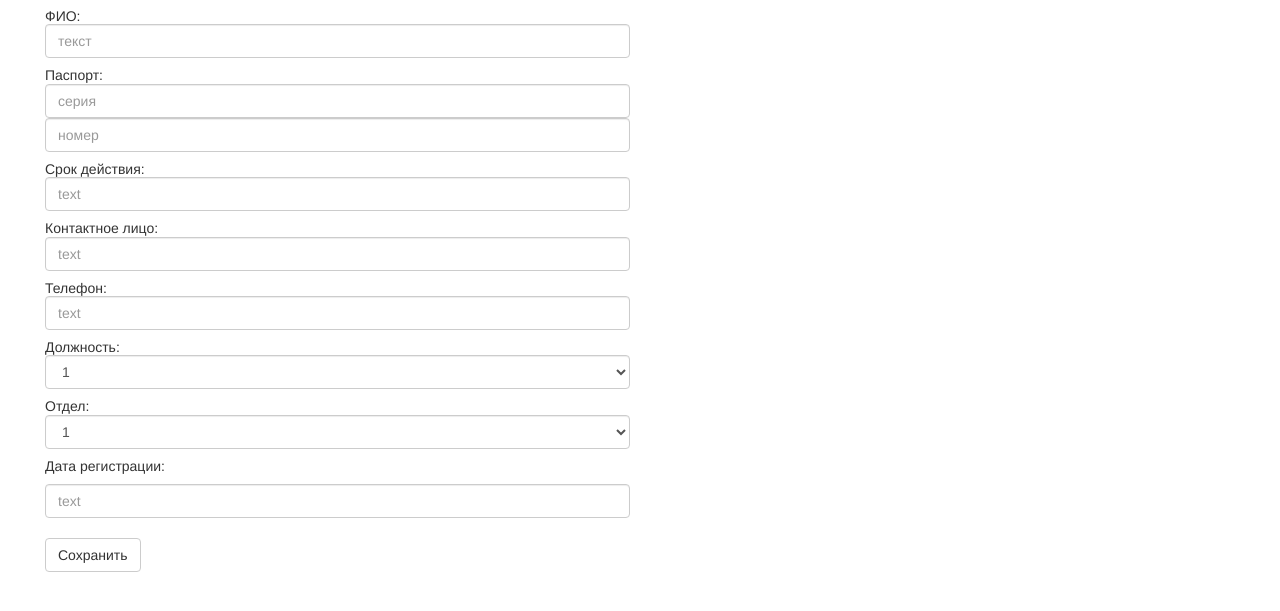
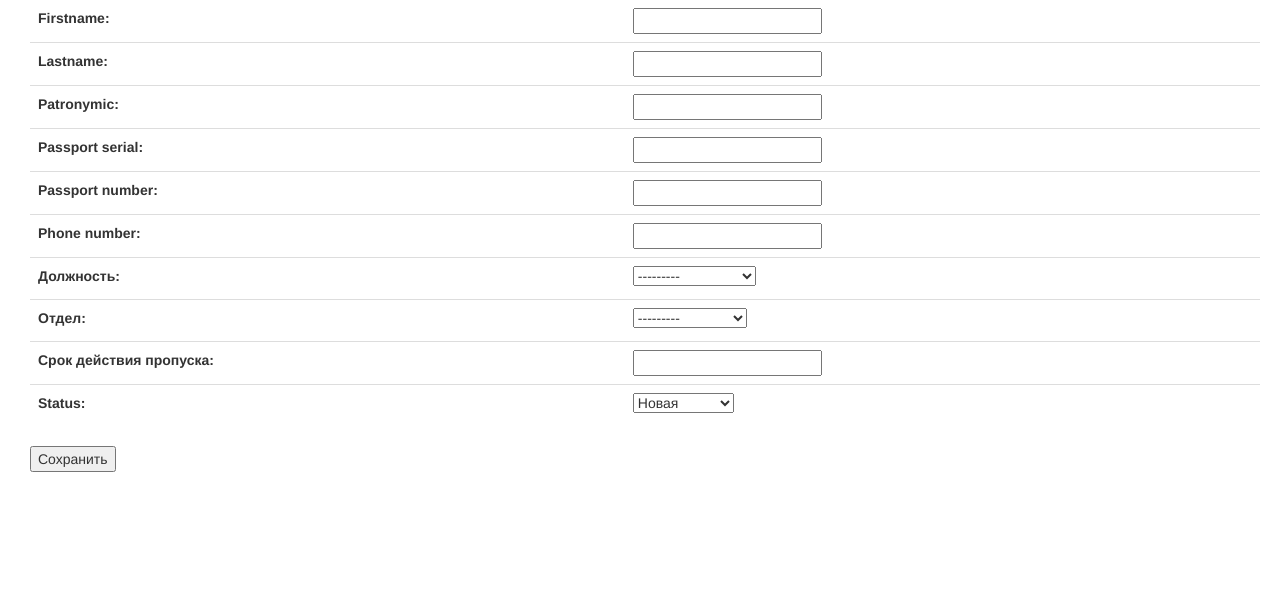
Before and after one commit to eternty/PermitSys, a Django app: page /new_request in a window 1280 px wide. Shown: the part 51-662 px from the top of the page. Run offline with Django 3.2, Linux system fonts and the light colour scheme; data comes from the database, SQL or seed files in the repository; both versions use the stored data as it was after the commit; some libraries are stand-ins or nearby versions.

Commit message:
new req has to deside

```diff
--- a/MyProject10Sem/urls.py
+++ b/MyProject10Sem/urls.py
@@ -26,13 +26,15 @@ urlpatterns = [
     #url(r'^admin/', include(admin.site.urls)),
     url(r'^admin/', admin.site.urls),
     url(r'^request_sys?$', views.request_sys),
+    #url(r'^request/(?P<pk>[0-9]+)/request_sys?$', views.request_sys),
     url(r'^permit_sys?$', views.permit_sys),
+
     url(r'^depart?$', views.depart),
 
-    url(r'^new_request?$', views.request),
+    url(r'^new_request?$', views.new_request),
     url(r'^new_permit?$', views.permit),
     url(r'^new_person?$', views.person),
-    url(r'^(?P<pk>[0-9]+)/request/?$', views.request),
+    url(r'^request/(?P<pk>[0-9]+)/?$', views.request),
 
     url(r'^permit_sys_req?$', views.permit_sys_req),
     url(r'^permit_sys_permits?$', views.permit_sys_permits),
--- /dev/null
+++ b/RequestSysApplication/forms.py
@@ -0,0 +1,9 @@
+from django.forms import ModelForm
+from RequestSysApplication.models import *
+from MyPermitSysApplication.models import *
+
+class RequestForm(ModelForm):
+    class Meta:
+        model = Request
+        fields = ['firstname', 'lastname', 'patronymic', 'passport_serial', 'passport_number', 'phone_number',
+                'position','department', 'end_date', 'status']
--- a/RequestSysApplication/views.py
+++ b/RequestSysApplication/views.py
@@ -1,5 +1,7 @@
+from django.http import HttpResponse
 from django.shortcuts import render
 from RequestSysApplication.models import Request
+from RequestSysApplication.forms import RequestForm
 
 # Create your views here.
 def index(request):
@@ -22,8 +24,58 @@ def depart(request):
 def permit(request):
     return render(request, 'new_permit.html')
 
-def request(request):
-    return render(request, 'new_request.html')
+def request(request,pk):
+    if request.method== 'POST':
+        our_request = Request.objects.get(id=pk)
+
+        our_form = RequestForm(request.POST)
+        if our_form.is_valid():
+            our_request.firstname = our_form.cleaned_data['firstname']
+            our_request.lastname = our_form.cleaned_data['lastname']
+            our_request.patronymic = our_form.cleaned_data['patronymic']
+            our_request.department = our_form.cleaned_data['department']
+            our_request.position = our_form.cleaned_data['position']
+            our_request.end_date = our_form.cleaned_data['end_date']
+            our_request.passport_number = our_form.cleaned_data['passport_number']
+            our_request.passport_serial = our_form.cleaned_data['passport_serial']
+            our_request.phone_number = our_form.cleaned_data['phone_number']
+            our_request.status = our_form.cleaned_data['status']
+            our_request.save()
+            request_form = RequestForm(instance=our_request)
+            context = {
+                'reqobject': our_request,
+                'form': request_form
+            }
+        else:
+            return HttpResponse("Error!")
+    else:
+        reqobject = Request.objects.get(id=pk)
+        our_form = RequestForm(instance=reqobject)
+        context={
+            'reqobject': reqobject,
+            'form': our_form
+        }
+    return render(request, 'request.html', context)
+
+def new_request(request):
+    if request.method == "POST":
+        our_form = RequestForm(request.POST)
+        if our_form.is_valid():
+
+            our_request = our_form.save(commit=False)
+            our_request.save()
+
+            pk = our_request.id
+            return render(request, 'request.html', pk )
+        else:
+            return HttpResponse("Error!")
+
+    else:
+        request_form = RequestForm()
+        context = {
+            'form': request_form
+        }
+        return render(request, 'new_request.html',context)
 
 def person(request):
     return render(request, 'new_person.html')
--- a/templates/main1.1.html
+++ b/templates/main1.1.html
@@ -25,7 +25,7 @@
 
 {% block trow %}
     {% for req in requests %}
-    <tr style="cursor: pointer" onclick="window.location.replace('/{{ req.id }}/request')">
+    <tr style="cursor: pointer" onclick="window.location.replace('/request/{{ req.id }}/')">
 
             <td>{{ req.id }}</td>
             <td>{{ req.firstname }}</td>
--- a/templates/new_request.html
+++ b/templates/new_request.html
@@ -11,30 +11,11 @@
     <h1>Форма заявки</h1>
 {% endblock %}
 {% block bodycontent %}
-    <form>
-		<div class="col-md-6">
-              <h5>ФИО: <input type="text" class="form-control" placeholder="текст"></h5>
-              <h5>Паспорт: <input type="text" class="form-control" placeholder="серия"><input type="text" class="form-control" placeholder="номер"></h5>
-              <h5>Срок действия: <input type="text" class="form-control" placeholder="text"></h5>
-              <h5>Контактное лицо: <input type="text" class="form-control" placeholder="text"></h5>
-              <h5>Телефон: <input type="text" class="form-control" placeholder="text"></h5>
-              <h5>Должность:
-                    <select class="form-control">
-                          <option>1</option>
-                          <option>2</option>
-                          <option>3</option>
-                    </select></h5>
-              <h5>Отдел:
-                    <select class="form-control">
-                      <option>1</option>
-                      <option>2</option>
-                      <option>3</option>
-                    </select>
-              </h5>
-              <h5>Дата регистрации: </h5>
-              <input type="text" class="form-control" placeholder="text">
-		      <br/>
-		      <a class="btn btn-default" href="#" role="button">Сохранить</a>
-		</div>
-    </form>
+    <form action="/new_request" method="post">
+         <table class="table table-responsive">
+             {% csrf_token %}
+             {{ form.as_table }}
+         </table>
+         <input type="submit" value="Сохранить" />
+     </form>
 {% endblock %}
```
Also changed, not shown: templates/request.html (added, +18 -0 lines), db.sqlite3.
